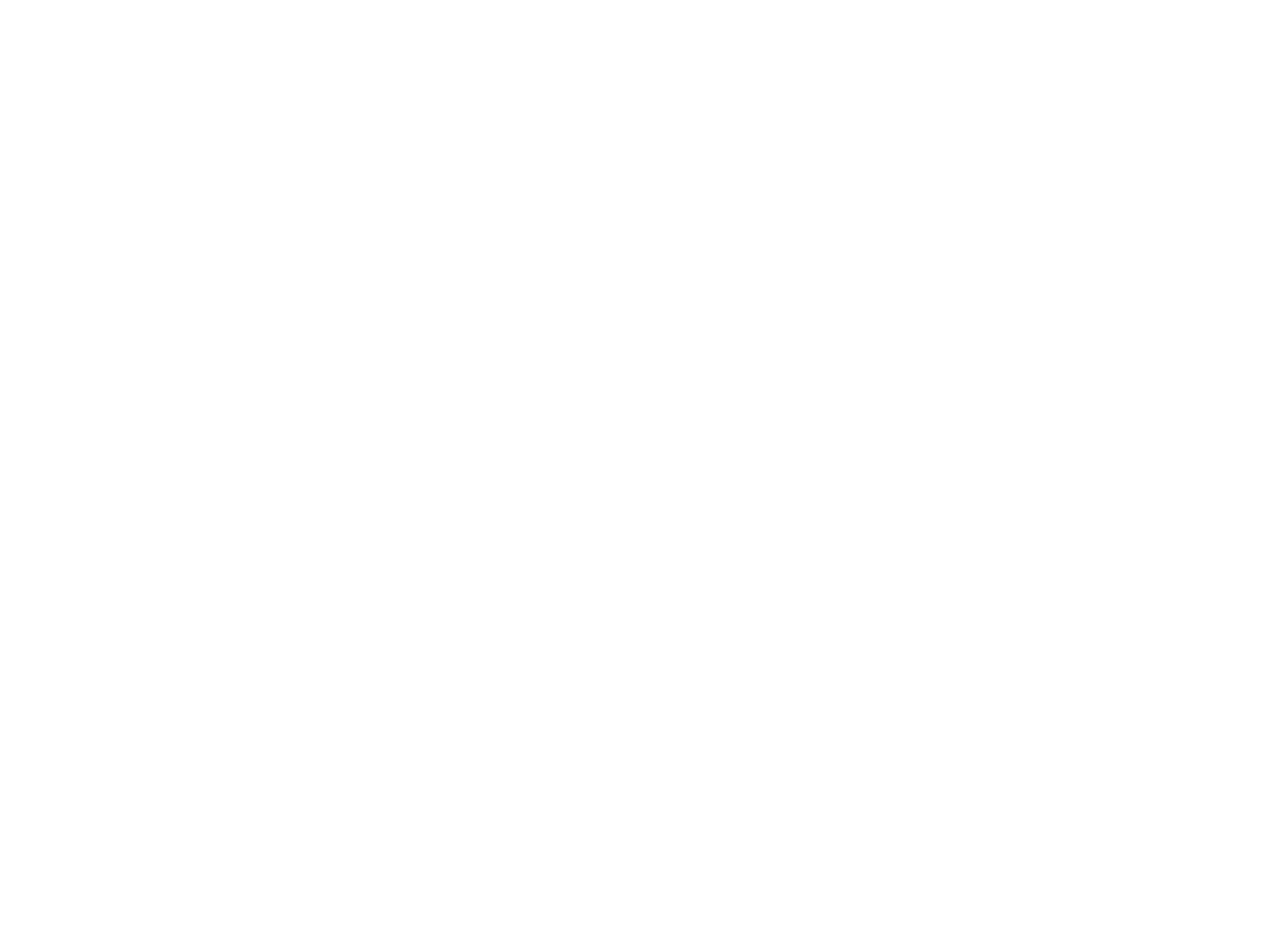
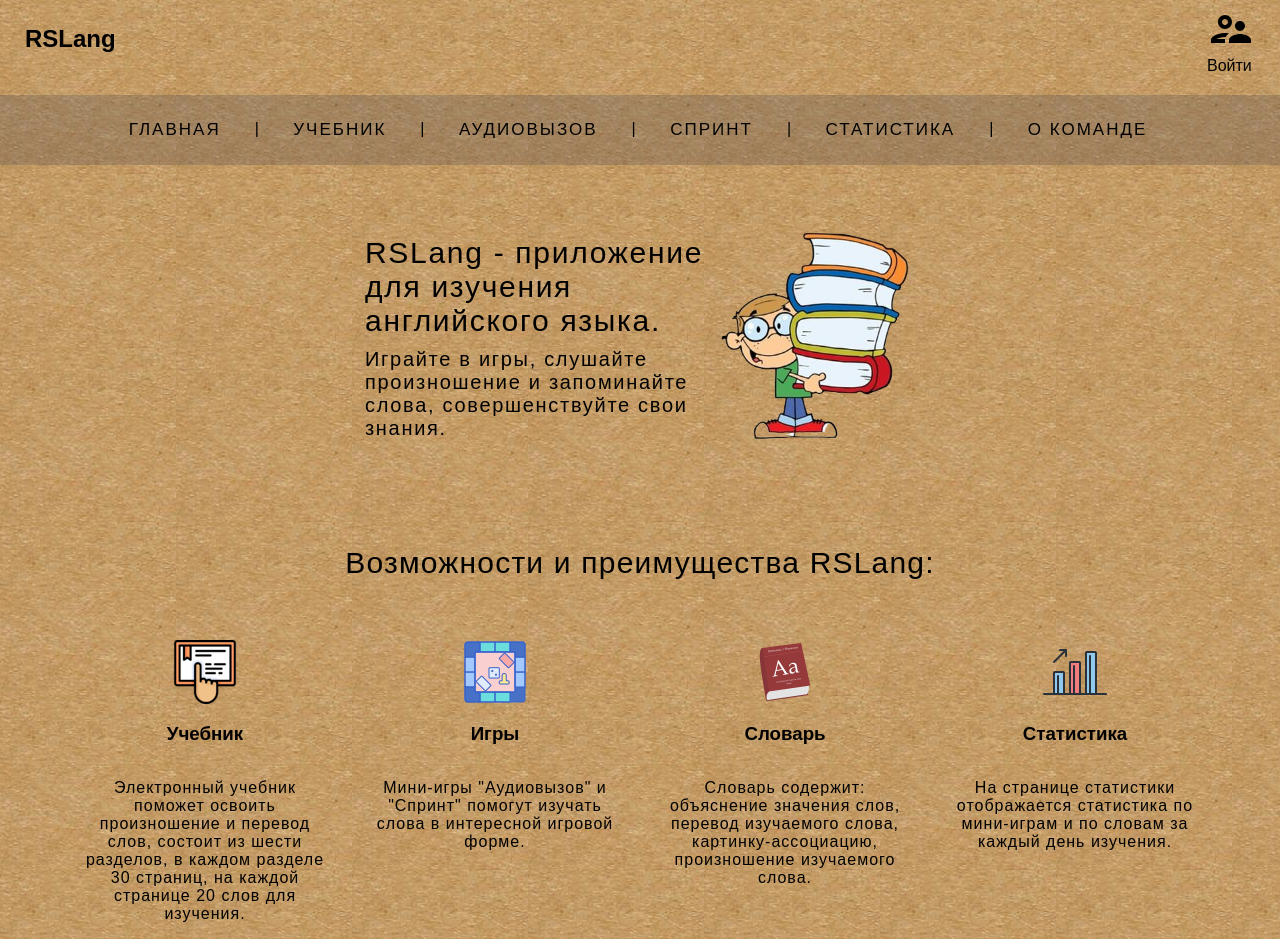
Before and after one commit to denisselet/rslang, a website: page src/index.html in a window 1280 px wide. Before the commit the page ends 800 px from the top, so only its background shows below. Drawn offline with Linux system fonts and the light colour scheme.

Commit message:
feat: add header main menu and style

```diff
--- a/src/index.html
+++ b/src/index.html
@@ -1,11 +1,91 @@
 <!DOCTYPE html>
 <html lang="en">
 <head>
-  <meta charset="UTF-8">
-  <meta http-equiv="X-UA-Compatible" content="IE=edge">
-  <meta name="viewport" content="width=device-width, initial-scale=1.0">
-  <title>Document</title>
+	<meta charset="UTF-8">
+	<meta http-equiv="X-UA-Compatible" content="IE=edge">
+	<meta name="viewport" content="width=device-width, initial-scale=1.0">
+	<title>RSLang</title>
+	<link rel="stylesheet" type="text/css" href="./style.css" />
 </head>
 <body>
+	<header>
+		<div class="top-block-cap">
+			<h2>RSLang</h2>
+			<div class="account-block">
+				<img src="./assets/img/account.svg" alt="logo-account">
+				<div>Войти</div>
+			</div>
+		</div>
+
+		<nav>
+			<ul class="menu">
+				<li><a href="#home">Главная</a></li>
+				<li><a href="#textbook">Учебник</a></li>
+				<li><a href="#audiocall">Аудиовызов</a></li>
+				<li><a href="#sprint">Спринт</a></li>
+				<li><a href="#statistics">Статистика</a></li>
+				<li><a href="#team">О команде</a></li>
+			</ul>
+		</nav>
+
+	</header>
+
+	<main>
+		<section class="section-description">
+			<p>
+				<span class="description-span-1">RSLang - приложение для изучения английского языка.</span><br>
+				<span class="description-span-2">Играйте в игры, слушайте произношение и запоминайте слова, совершенствуйте свои знания.</span>
+			</p>
+			<div>
+				<img class="BoyBooks-image" src="./assets/img/BoyBooks.png" alt="BoyBooks">
+			</div>
+		</section>
+
+		<section class="section-benefits">
+			<p class="text-section-benefits">
+				Возможности и преимущества RSLang:
+			</p>
+			<div class="wrapper-benefits-items">
+				<div class="benefits-item">
+					<img src="./assets/img/book.png" alt="logo-book">
+					<h3>Учебник</h3>
+					<p>
+						Электронный учебник поможет освоить произношение и перевод слов, состоит из шести разделов,
+						в каждом разделе 30 страниц, на каждой странице 20 слов для изучения.
+					</p>
+				</div>
+
+				<div class="benefits-item">
+					<img src="./assets/img/games.png" alt="logo-games">
+					<h3>Игры</h3>
+					<p>
+						Мини-игры "Аудиовызов" и "Спринт" помогут изучать слова в интересной игровой форме.
+					</p>
+				</div>
+
+				<div class="benefits-item">
+					<img src="./assets/img/dictionary.png" alt="logo-dictionary">
+					<h3>Словарь</h3>
+					<p>
+						Словарь содержит: объяснение значения слов, перевод изучаемого слова, картинку-ассоциацию, произношение изучаемого слова.
+					</p>
+				</div>
+
+				<div class="benefits-item">
+					<img src="./assets/img/statistics.png" alt="logo-statistics">
+					<h3>Статистика</h3>
+					<p>
+						На странице статистики отображается  статистика по мини-играм и по словам за каждый день изучения.
+					</p>
+				</div>
+
+			</div>
+		</section>
+
+	</main>
+
+	<footer>
+	</footer>
+
 </body>
 </html>
```
Also changed, not shown: src/assets/img/126.jpg (added), src/assets/img/BoyBooks.png (added), src/assets/img/account.svg (added), src/assets/img/book.png (added), src/assets/img/dictionary.png (added), src/assets/img/games.png (added), src/assets/img/statistics.png (added), src/style.css (added), src/style.scss (added), 1 other file.
